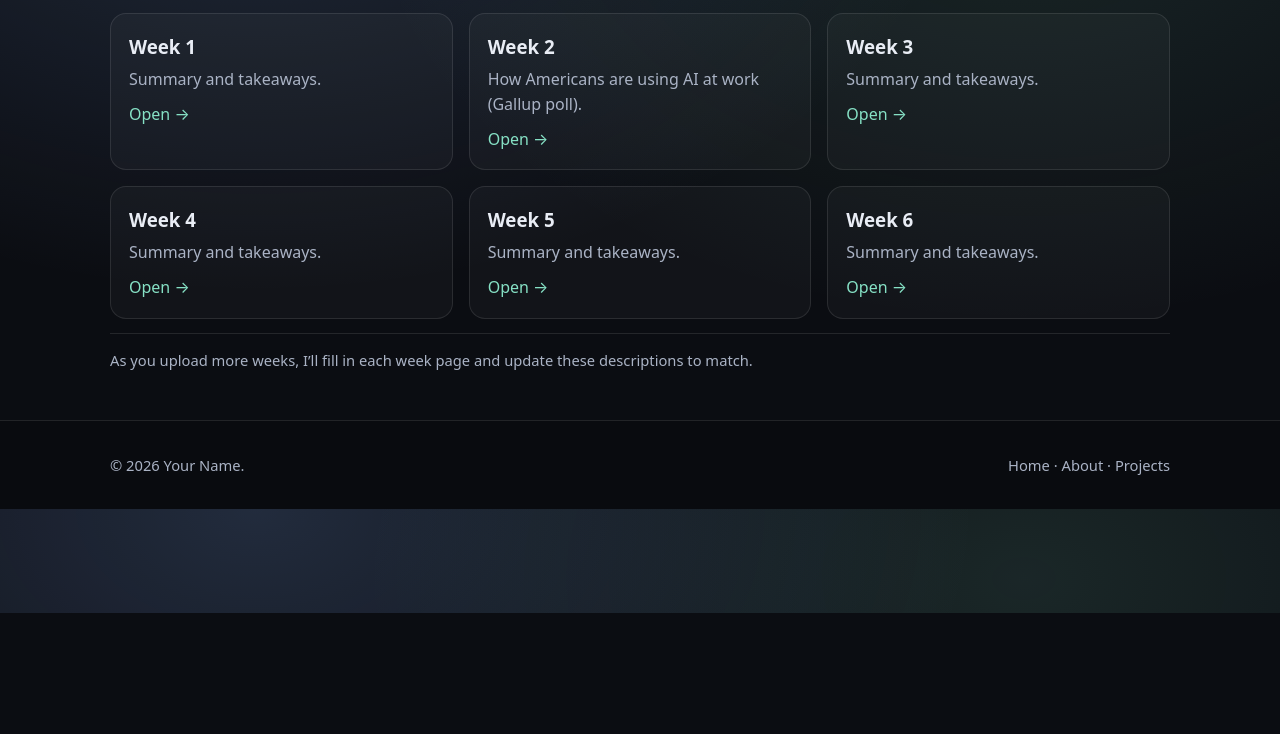
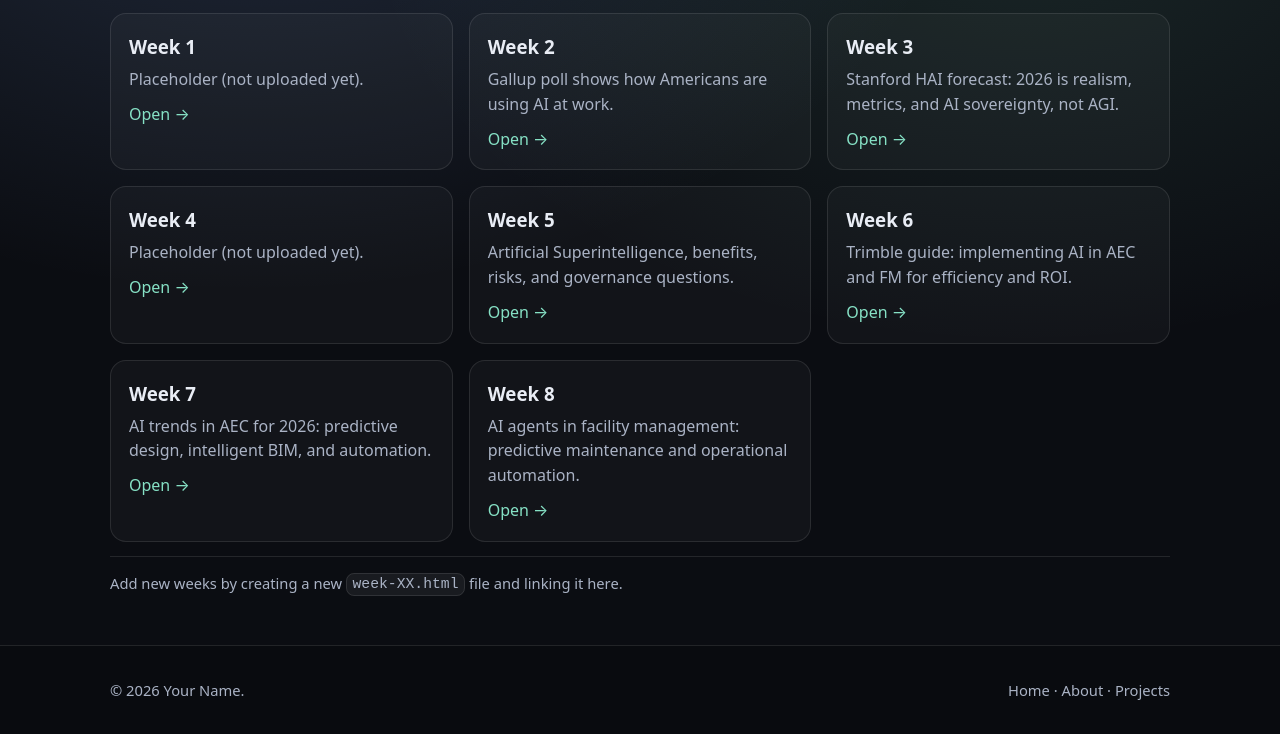
Before and after one commit to krsheffield85/Portfolio, a plain HTML site: page weekly-articles.html in a window 1280 px wide. Shown: the part 187-921 px from the top of the page. Before the commit the page ends 800 px from the top, so only its background shows below. Drawn offline with Linux system fonts and the light colour scheme.

Commit message:
Update weekly-articles.html

```diff
--- a/weekly-articles.html
+++ b/weekly-articles.html
@@ -31,44 +31,56 @@
       <div class="grid-3">
         <a class="tile" href="week-01.html">
           <h3>Week 1</h3>
-          <p>Summary and takeaways.</p>
+          <p>Placeholder (not uploaded yet).</p>
           <span class="tile-link">Open →</span>
         </a>
 
         <a class="tile" href="week-02.html">
           <h3>Week 2</h3>
-          <p>How Americans are using AI at work (Gallup poll).</p>
+          <p>Gallup poll shows how Americans are using AI at work.</p>
           <span class="tile-link">Open →</span>
         </a>
 
         <a class="tile" href="week-03.html">
           <h3>Week 3</h3>
-          <p>Summary and takeaways.</p>
+          <p>Stanford HAI forecast: 2026 is realism, metrics, and AI sovereignty, not AGI.</p>
           <span class="tile-link">Open →</span>
         </a>
 
         <a class="tile" href="week-04.html">
           <h3>Week 4</h3>
-          <p>Summary and takeaways.</p>
+          <p>Placeholder (not uploaded yet).</p>
           <span class="tile-link">Open →</span>
         </a>
 
         <a class="tile" href="week-05.html">
           <h3>Week 5</h3>
-          <p>Summary and takeaways.</p>
+          <p>Artificial Superintelligence, benefits, risks, and governance questions.</p>
           <span class="tile-link">Open →</span>
         </a>
 
         <a class="tile" href="week-06.html">
           <h3>Week 6</h3>
-          <p>Summary and takeaways.</p>
+          <p>Trimble guide: implementing AI in AEC and FM for efficiency and ROI.</p>
+          <span class="tile-link">Open →</span>
+        </a>
+
+        <a class="tile" href="week-07.html">
+          <h3>Week 7</h3>
+          <p>AI trends in AEC for 2026: predictive design, intelligent BIM, and automation.</p>
+          <span class="tile-link">Open →</span>
+        </a>
+
+        <a class="tile" href="week-08.html">
+          <h3>Week 8</h3>
+          <p>AI agents in facility management: predictive maintenance and operational automation.</p>
           <span class="tile-link">Open →</span>
         </a>
       </div>
 
       <div class="divider"></div>
       <p class="small muted">
-        As you upload more weeks, I’ll fill in each week page and update these descriptions to match.
+        Add new weeks by creating a new <code>week-XX.html</code> file and linking it here.
       </p>
     </div>
   </main>
```
